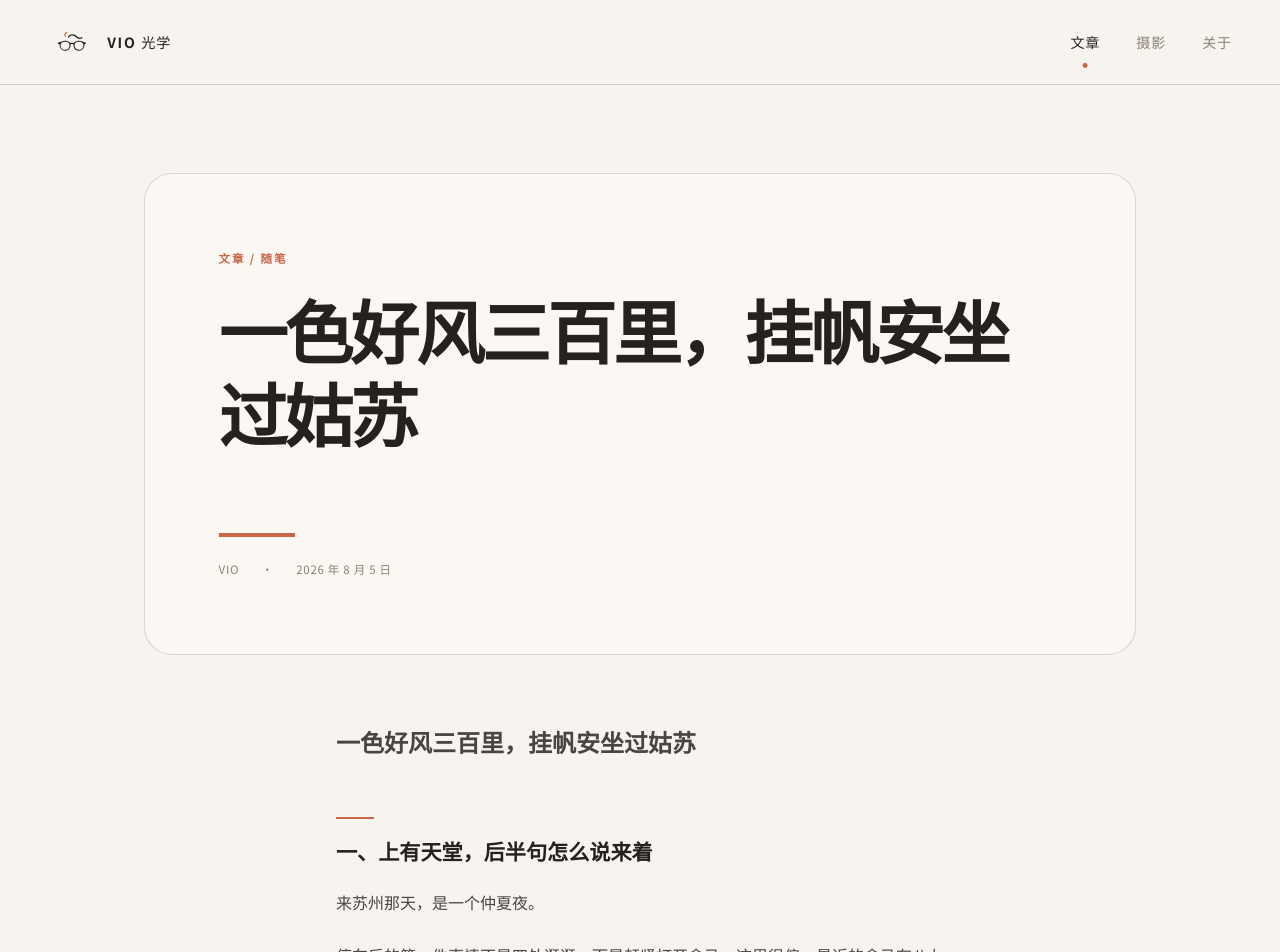
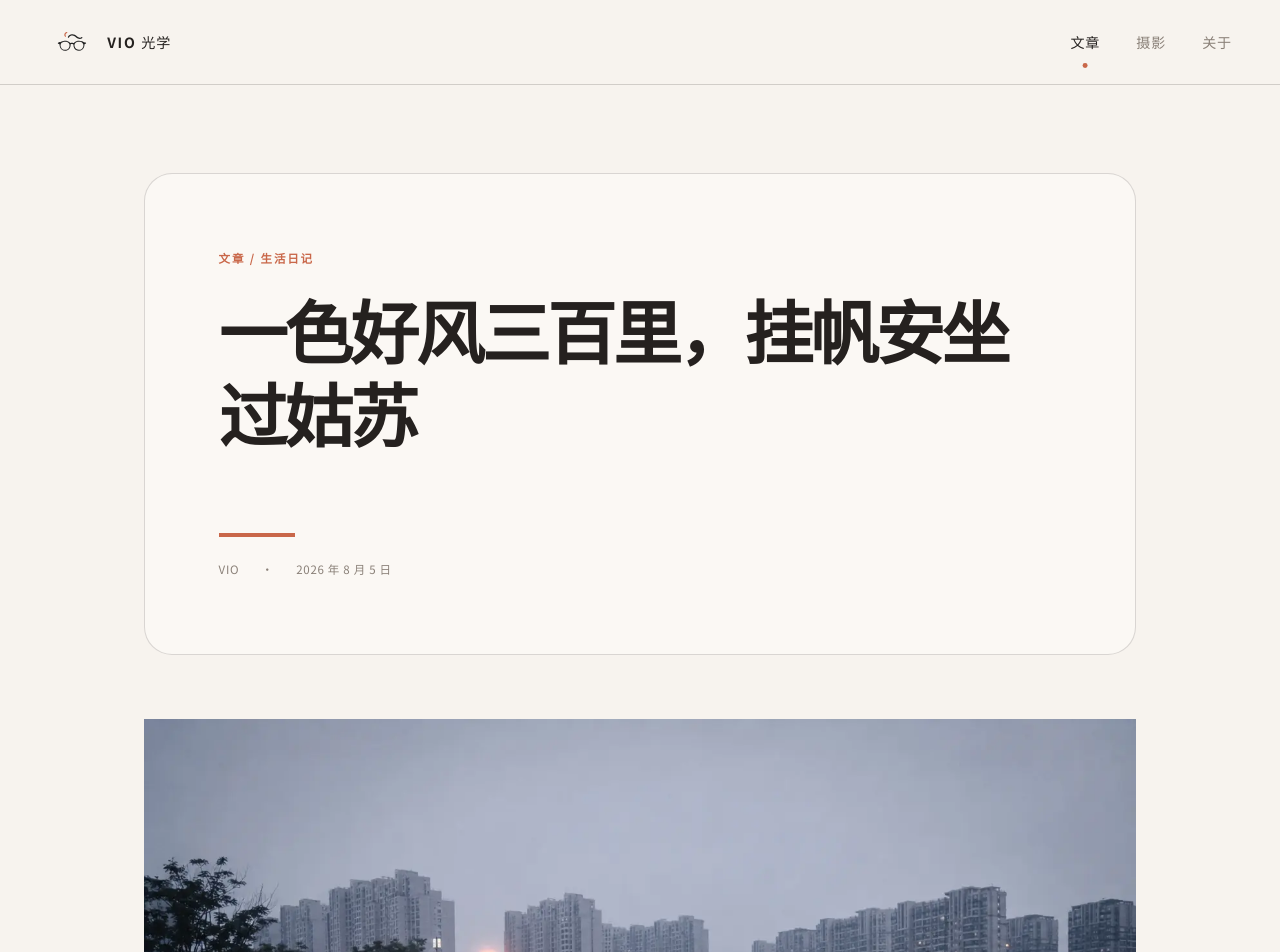
Before and after one commit to Vio1331/Vio1331.github.io, a Jekyll site: the page built from _posts/2026-08-05-一色好风三百里，挂帆安坐过姑苏.md, in a window 1280 px wide and 1400 px high. Shown: the top 952 px of the window. Built offline with Jekyll 4.4.1, drawn with Linux system fonts in a browser that asks for light colours; part of the change alters nothing that is shown.

Commit message:
Update 2026-08-05-一色好风三百里，挂帆安坐过姑苏.md

```diff
--- a/_posts/2026-08-05-一色好风三百里，挂帆安坐过姑苏.md
+++ b/_posts/2026-08-05-一色好风三百里，挂帆安坐过姑苏.md
@@ -1,4 +1,14 @@
-# 一色好风三百里，挂帆安坐过姑苏
+---
+title: 一色好风三百里，挂帆安坐过姑苏
+subtitle:
+date: 2026-08-05
+category: 生活日记
+excerpt_text: 除了被迫从盒马转向叮咚买菜之外，终于不用讲自己是江苏人，大概就是我来到苏州之后，印象最深的感受。
+location: 苏州
+cover: /assets/images/city-rain.webp
+cover_alt: 雨天傍晚的城市天桥与撑伞行人
+cover_caption: 示例图片，可替换为你自己的摄影作品。
+---
 
 ## 一、上有天堂，后半句怎么说来着
 
```
